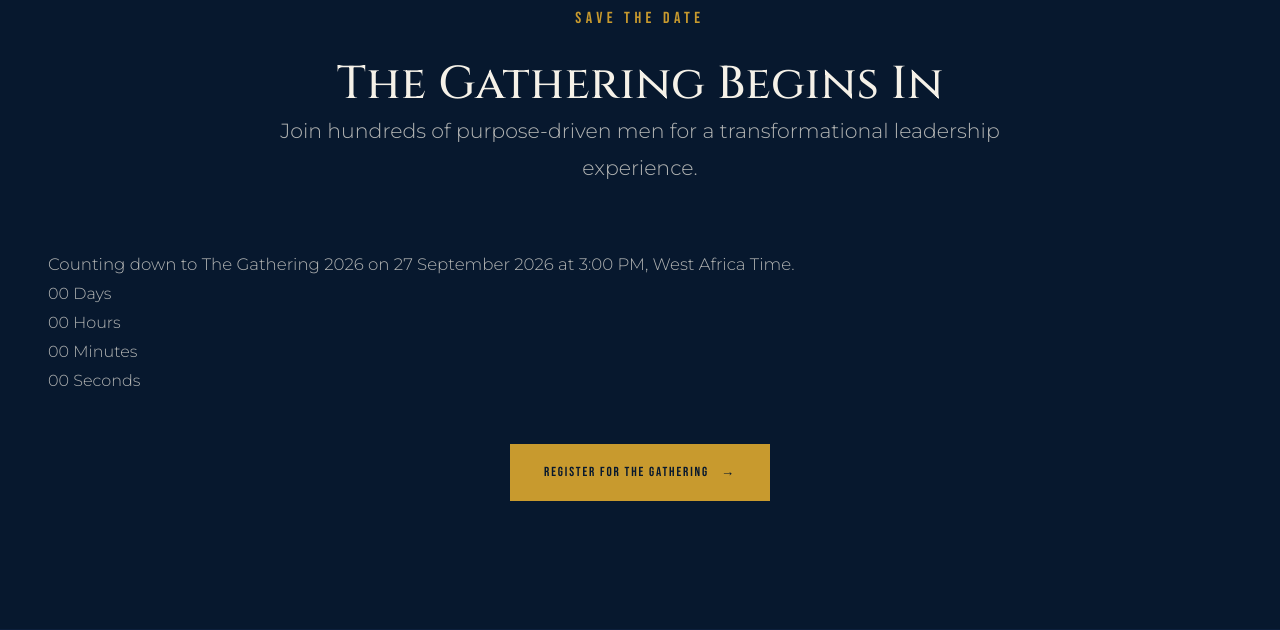
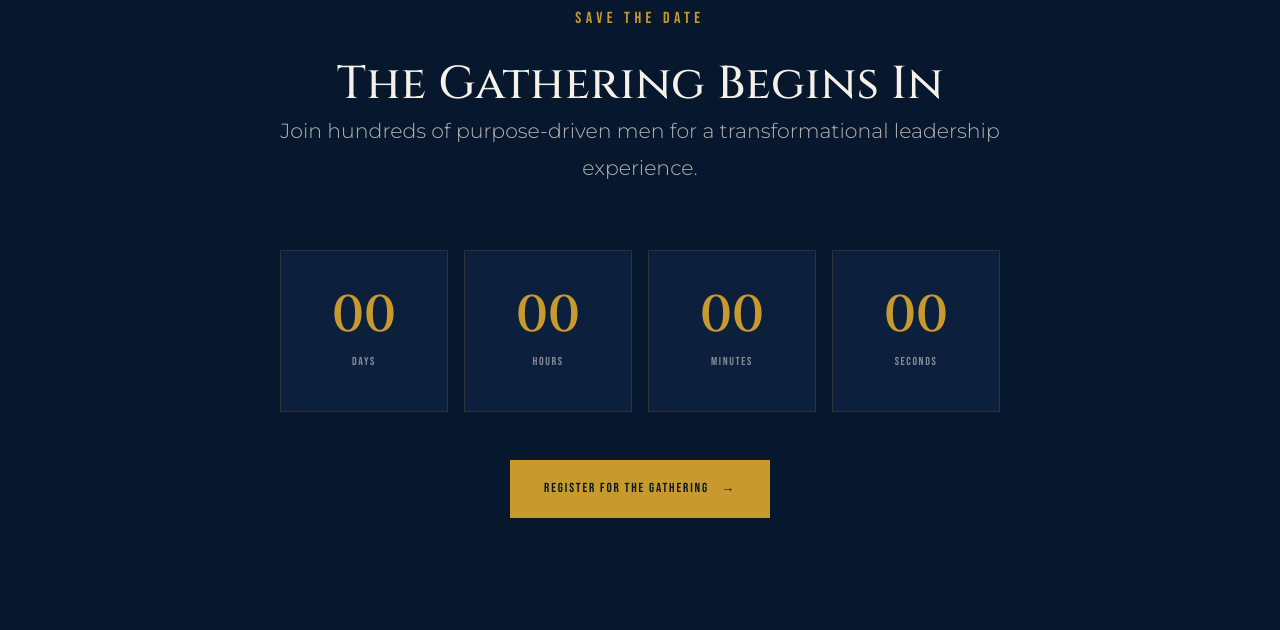
Before and after one commit to ABDULAFEEZ12/arakunrin, a Flask app: page /the-gathering in a window 1280 px wide. Shown: the part 1744-2374 px from the top of the page. Run offline with Flask 3, Linux system fonts and the light colour scheme.

Commit message:
Update custom.css

```diff
--- a/static/css/custom.css
+++ b/static/css/custom.css
@@ -583,6 +583,69 @@
 }
 .sequence__label { font-family: var(--display); font-size: 1.05rem; color: var(--ivory); }
 /* =========================================
+   COUNTDOWN: live timer to The Gathering
+========================================= */
+.countdown {
+  display: grid;
+  grid-template-columns: repeat(4, 1fr);
+  gap: 1rem;
+  max-width: 720px;
+  margin: 0 auto;
+}
+.countdown__card {
+  background: var(--navy-2);
+  border: var(--hairline);
+  padding: clamp(1.6rem, 4vw, 2.4rem) 1rem;
+  text-align: center;
+  transition: border-color var(--t-med), transform var(--t-med);
+}
+.countdown__card:hover {
+  border-color: var(--gold-28);
+  transform: translateY(-2px);
+}
+.countdown__value {
+  display: block;
+  font-family: var(--display);
+  font-weight: 600;
+  font-size: clamp(2rem, 5.5vw, 3.2rem);
+  line-height: 1;
+  color: var(--gold);
+  font-variant-numeric: tabular-nums;
+  transition: opacity 0.25s ease, transform 0.25s ease;
+}
+.countdown__value.is-updating {
+  opacity: 0.3;
+  transform: translateY(-4px);
+}
+.countdown__label {
+  display: block;
+  margin-top: 0.7rem;
+  font-family: var(--tracked);
+  font-size: 0.72rem;
+  letter-spacing: 0.14em;
+  text-transform: uppercase;
+  color: var(--ivory-50);
+}
+.countdown__ended {
+  font-family: var(--display);
+  font-size: clamp(1.3rem, 2.4vw, 1.8rem);
+  color: var(--gold);
+}
+@media (max-width: 640px) {
+  .countdown { grid-template-columns: repeat(2, 1fr); gap: 0.85rem; }
+}
+
+.sr-only {
+  position: absolute;
+  width: 1px; height: 1px;
+  padding: 0; margin: -1px;
+  overflow: hidden;
+  clip: rect(0, 0, 0, 0);
+  white-space: nowrap;
+  border: 0;
+}
+
+/* =========================================
    UTILITIES
 ========================================= */
 .text-center { text-align: center; }
```
